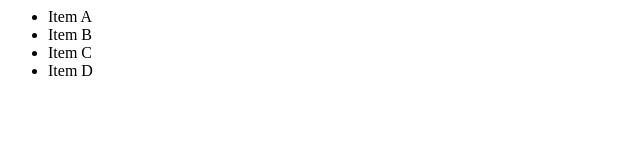
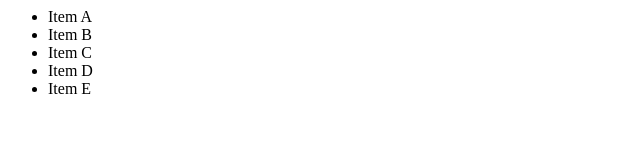
Before and after one commit to idinaldoteteo/alura-git_hub, a plain HTML site: page index.html in a window 1280 px wide. Shown: the full height of the page, 0-640 px from the left. Drawn offline with Linux system fonts and the light colour scheme.

Commit message:
adicionado uma nova linha

```diff
--- a/index.html
+++ b/index.html
@@ -10,6 +10,7 @@
         <li>Item B</li>
         <li>Item C</li>
         <li>Item D</li>
+        <li>Item E</li>
     </ul>
 
 </body>
```
